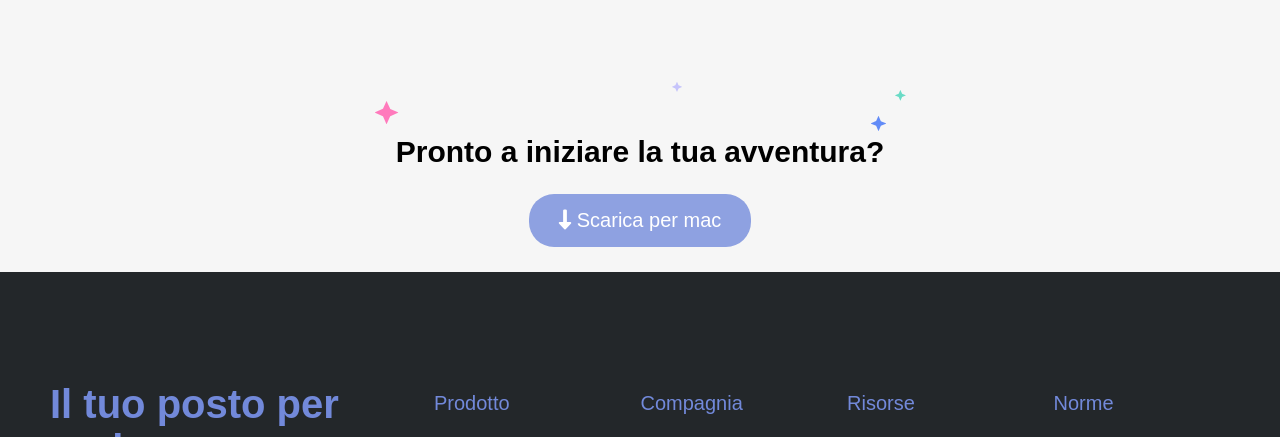
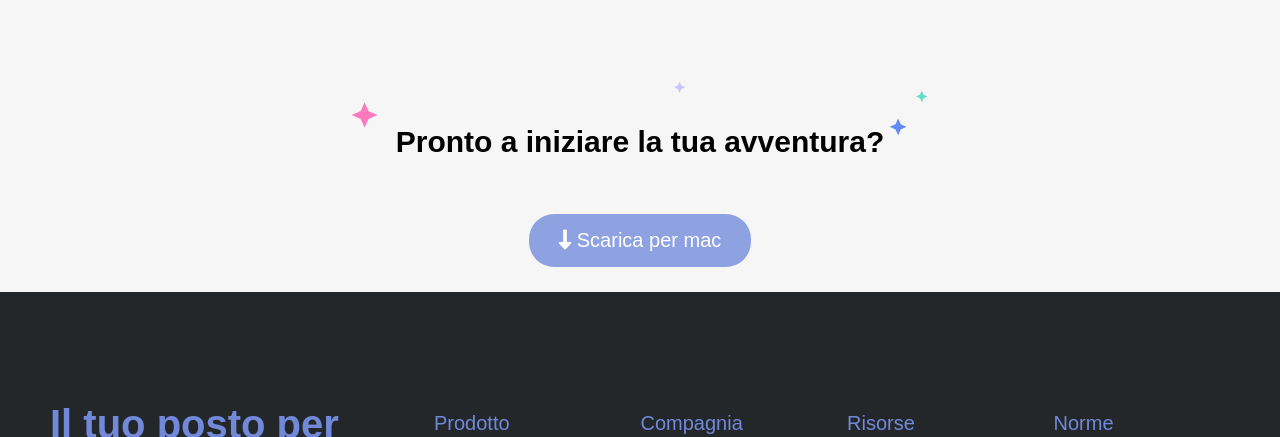
Before and after one commit to AndreaGarofalo/htmlcss-discord, a plain HTML site: page index.html in a window 1280 px wide. Shown: the part 3494-3931 px from the top of the page. Drawn offline with Linux system fonts and the light colour scheme.

Commit message:
stars decoration fix

```diff
--- a/css/style.css
+++ b/css/style.css
@@ -196,6 +196,16 @@ h3 {
   color: white;
 }
 
+.star-text {
+  background-image: url(../img/stars.svg);
+  background-size: 48%;
+  background-position: center;
+  background-repeat: no-repeat;
+  background-position-y: 0px;
+  padding-bottom: 30px;
+  padding-top: 43px;
+}
+
 /* # Footer */
 
 footer {
--- a/index.html
+++ b/index.html
@@ -112,8 +112,7 @@
               in streaming, o riunitevi in una sessione di disegno con la condivisione schermo.
             </p>
             <img class="full-col-img" src="img/item4-big.svg" alt="Videochiamate">
-            <img src="img/stars.svg" alt="stars">
-            <h3>Pronto a iniziare la tua avventura?</h3>
+            <h3 class="star-text">Pronto a iniziare la tua avventura?</h3>
             <button class="blue-button style-button">
               <i class="fa-solid fa-down-long"></i> Scarica per mac
             </button>
```
